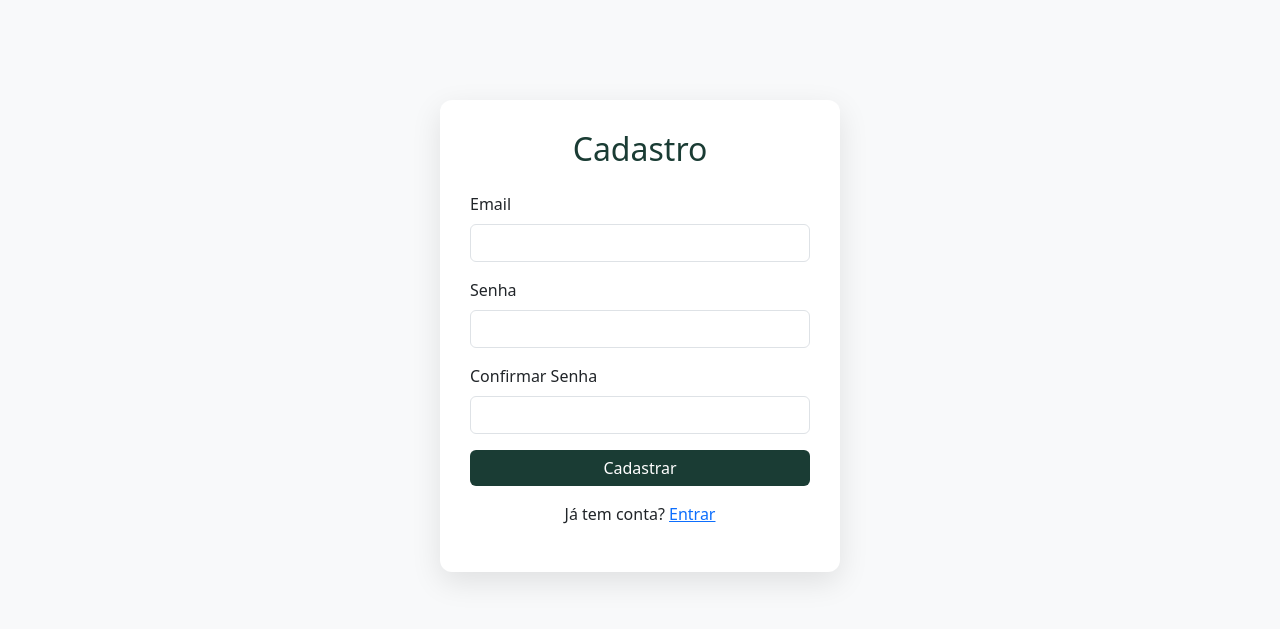
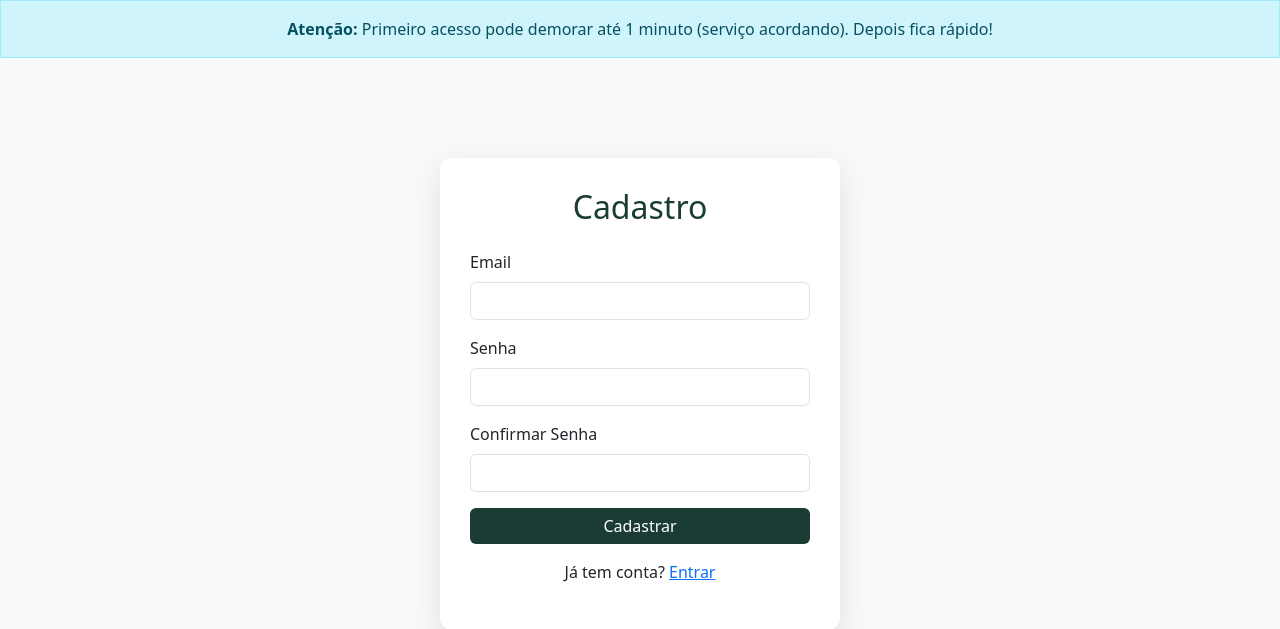
Before and after one commit to teixeirafega-code/Rednaja, a Flask app: page /register in a window 1280 px wide. Shown: the top 629 px of the page. Run offline with Flask 3, Linux system fonts and the light colour scheme.

Commit message:
Add alert for first-time access delay
Added a notification alert for first-time users about service initialization delay.

```diff
--- a/templates/register.html
+++ b/templates/register.html
@@ -14,6 +14,12 @@
     </style>
 </head>
 <body>
+
+    <!-- AVISO DE ACORDAR O SERVIÇO -->
+    <div class="alert alert-info text-center mb-0 rounded-0">
+        <strong>Atenção:</strong> Primeiro acesso pode demorar até 1 minuto (serviço acordando). Depois fica rápido!
+    </div>
+
     <div class="container">
         <h2 class="text-center mb-4">Cadastro</h2>
         {% with messages = get_flashed_messages(with_categories=true) %}
@@ -41,5 +47,7 @@
         </form>
         <p class="text-center mt-3">Já tem conta? <a href="{{ url_for('login') }}">Entrar</a></p>
     </div>
+
+    <script src="https://cdn.jsdelivr.net/npm/bootstrap@5.3.3/dist/js/bootstrap.bundle.min.js"></script>
 </body>
 </html>
```
